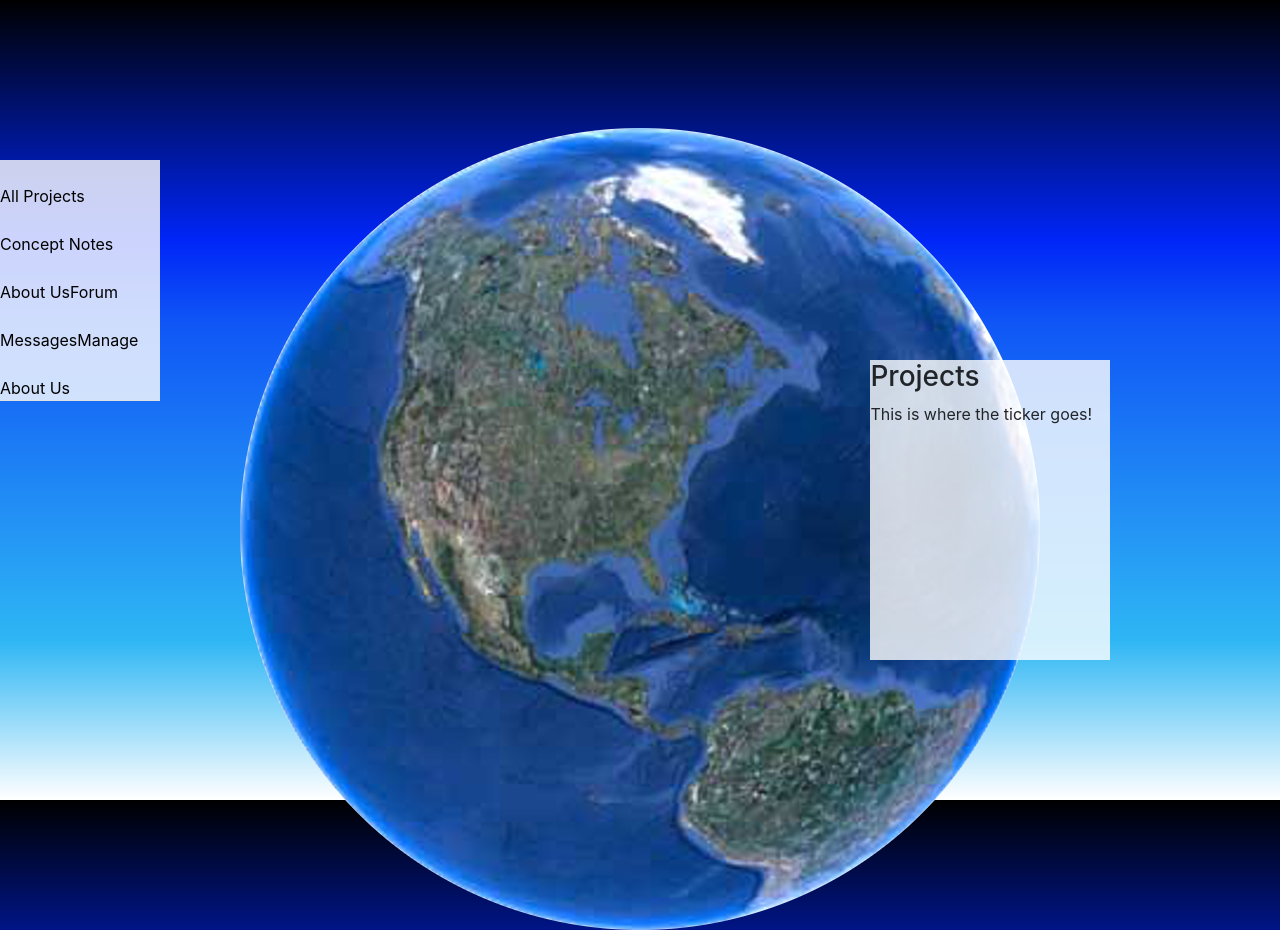
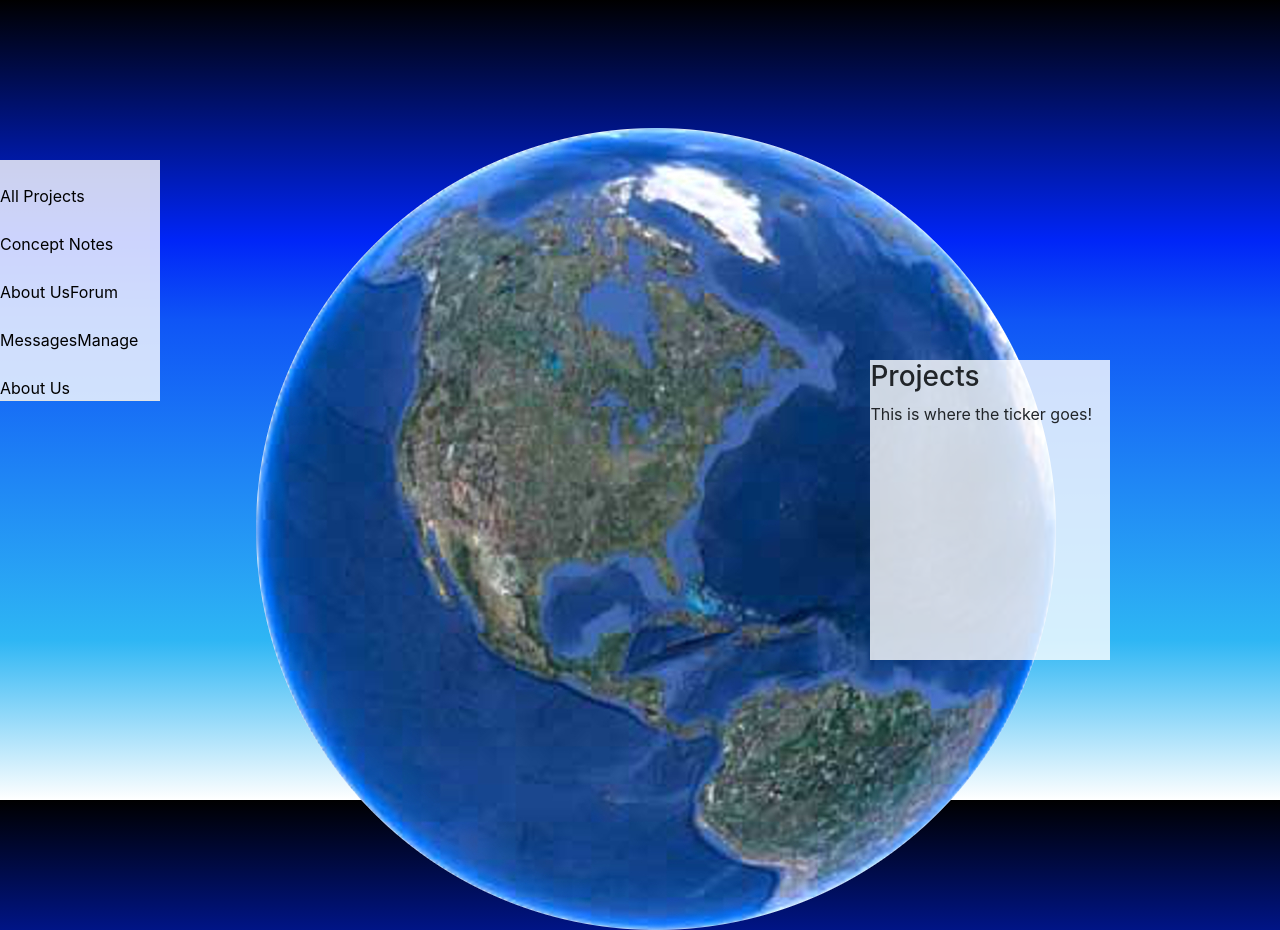
Before and after one commit to ivanamarincic/empact_pretty, a plain HTML site: page EmpactPretty/Brooke.html in a window 1280 px wide. Drawn offline with nearby package versions, Linux system fonts and the light colour scheme.

```diff
--- a/EmpactPretty/Brooke.html
+++ b/EmpactPretty/Brooke.html
@@ -36,7 +36,9 @@ body{
  	color: #000000;
  }
  .img-circle{
- 	padding-top: 10%;
+ 	 padding-top: 10%;
+     position: absolute;
+     left: 20%;
  }
 .hero-unit{
 	height: 300px;
@@ -60,7 +62,7 @@ body{
 		<li><a href="#2" class="thisTab"><br>Manage</a></li>
 		<li><a href="#2" class="thisTab"><br>About Us</a></li>
 	</ul>
-	<center><img src="globe.png" class="img-circle"></center>
+	<img src="globe.png" class="img-circle">
 	<div class="hero-unit">
     	<h3>Projects</h3>
     		<p>This is where the ticker goes!</p>
```
Also changed, not shown: EmpactPretty/Screen Shot 2013-11-12 at 11.18.32 PM.png (added), EmpactPretty/Screen Shot 2013-11-12 at 11.20.17 PM.png (added), EmpactPretty/Screen Shot 2013-11-12 at 11.21.14 PM.png (added), EmpactPretty/Screen Shot 2013-11-12 at 11.21.43 PM.png (added), 2 other files.
